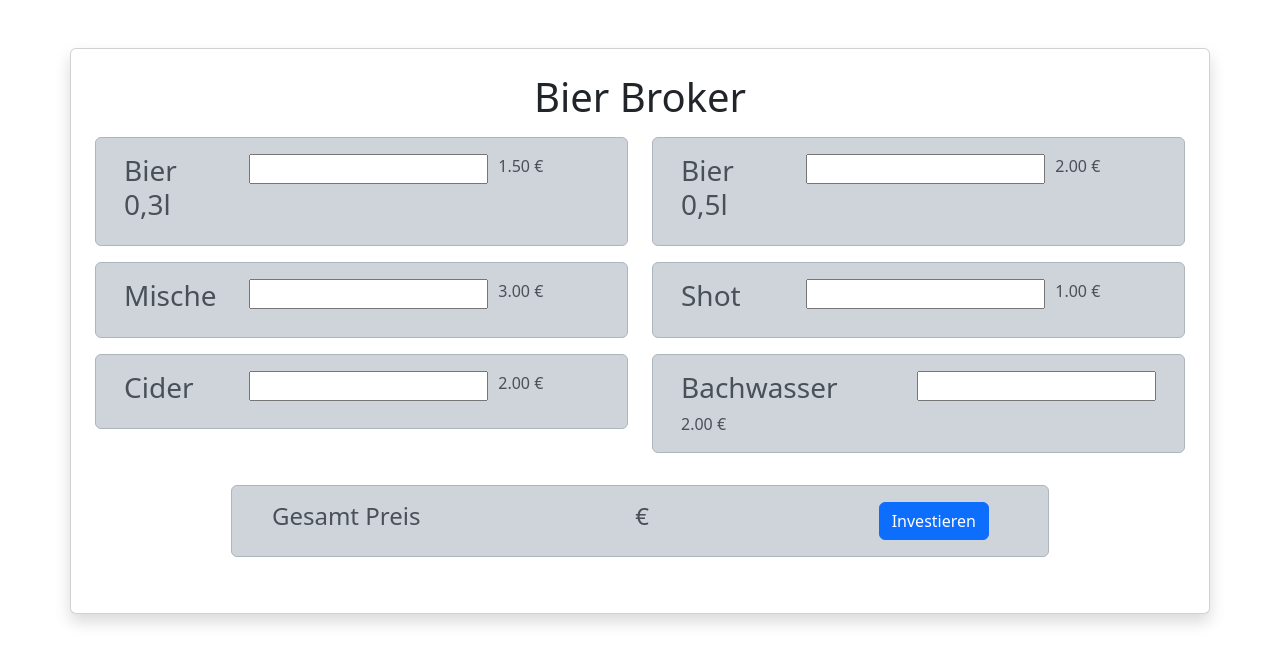
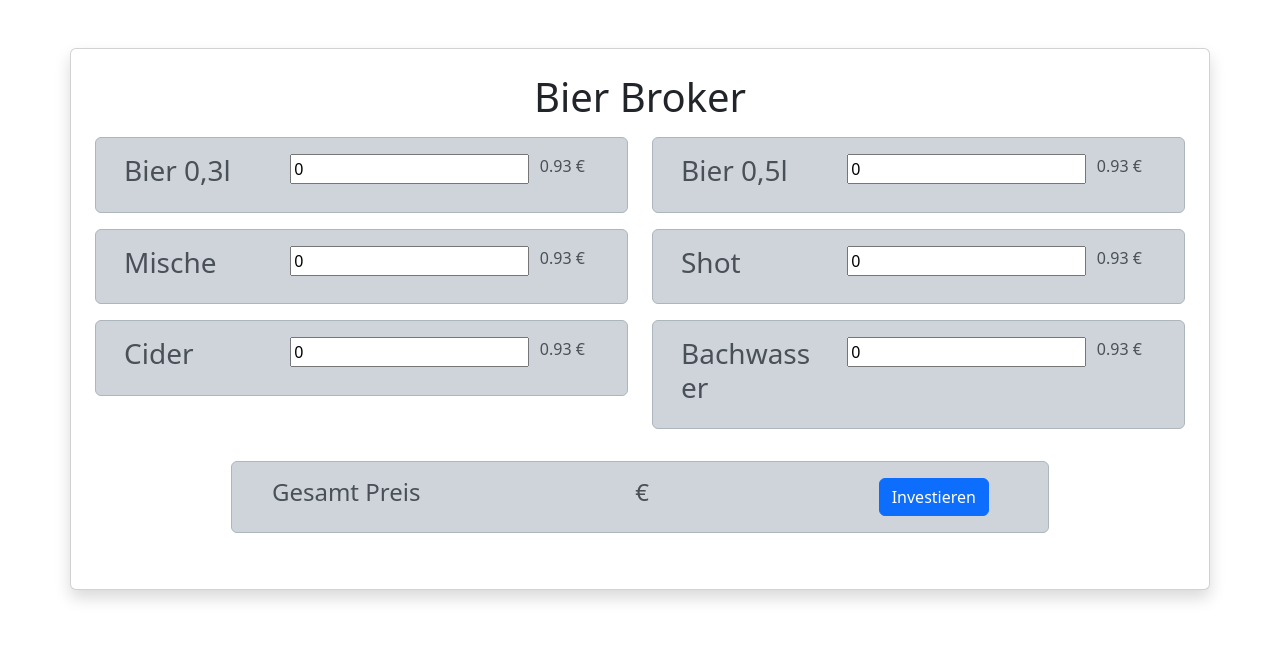
Before and after one commit to Bushty/stelli-bierboerse, a Flask app: page / in a window 1280 px wide. Shown: the top 664 px of the page. Run offline with Flask 3, Linux system fonts and the light colour scheme.

Commit message:
buttons.html: Anzeige von aktuellen Preisen funktioniert

```diff
--- a/app.py
+++ b/app.py
@@ -16,10 +16,38 @@ jsonPath = "./history.json"
 
 @app.route('/')
 def button_page():
+    # timestamps aus json laden
+    timestamps = get_timestamps()
+
+    # preise aus json laden
     beverages = get_history_prices()
 
-    # Render the page with six buttons
-    return render_template('buttons.html', beverages=beverages)
+    # config aus json laden
+    config = get_config()
+
+    lines = []
+    for beverage in beverages:
+        line = go.Scatter(
+            x = timestamps,                     # X-axis as a sequence of numbers
+            y = beverage['prices'],
+            mode = 'lines+markers',             # Display both lines and markers
+            line = dict(width=2), # Set line color to blue and line width
+            marker = dict(size=4),              # Set marker size for points on the line
+            name = beverage['name']
+        )
+        lines += [line]
+
+    graph_json = json.dumps(lines, cls=PlotlyJSONEncoder)
+
+    # aktuelle Preise zusammenfassen
+    latestPrices = [
+        {
+            "name": beverage["name"],
+            "price": beverage["prices"][-1]
+        }
+        for beverage in beverages
+    ]
+    return render_template('buttons.html', graph_json=graph_json, prices=latestPrices, config=config)
 
 @app.route('/graph')
 def graph_page():
@@ -55,11 +83,7 @@ def graph_page():
         for beverage in beverages
     ]
 
-
-
-    # Pass the graph data to the template
     return render_template('graph.html', graph_json=graph_json, prices=latestPrices, config=config)
-
 
 # @app.route('/update_graph', methods=['GET'])
 # def update_graph():
@@ -84,11 +108,9 @@ def graph_page():
 
 @app.route('/process_input', methods=['POST'])
 def process_input():
-    # Handle input from the button page
-    user_input = request.form.get('user_input')  # Assuming there is an input field in buttons.html
-    # You can use the input to call functions from financiallogic or datamanager
-    result = process_user_input(user_input)  # Replace with your actual processing logic
-    return jsonify(result=result)
+    print(request)
+
+    return "success"
 
 if __name__ == '__main__':
     app.run(debug=True)
--- a/templates/buttons.html
+++ b/templates/buttons.html
@@ -11,43 +11,46 @@
         <h1 class="mb-3 text-center">Bier Broker</h1>
         <div id="buttons" class="mb-3">
             <div class="row">
+
                 <div class="col">
                     <div class="row alert alert-dark mx-auto">
-                        <div class="col">
+                        <div class="col-4">
                             <h3 class="label label-primary">Bier 0,3l</h3>
                         </div>
                         <div class="col-6">
-                            <input type="number" name="anzahl" min="0" oninput="calculateTotalPrice()">
+                            <input type="number" id="bier03_anzahl" min="0" value="0" oninput="calculateTotalPrice()">
                         </div>
                         <div class="col">
-                            <span id="bier_price">1.50</span>
+                            <span id="bier03_price">1.50</span>
                             <span>€</span>
                         </div>
                     </div>
                 </div>
+
                 <div class="col col-lg-*">
                     <div class="row alert alert-dark mx-auto">
-                        <div class="col">
+                        <div class="col-4">
                             <h3 class="label label-primary">Bier 0,5l</h3>
                         </div>
                         <div class="col-6">
-                            <input type="number" name="anzahl" min="0" oninput="calculateTotalPrice()">
+                            <input type="number" id="bier05_anzahl" min="0" value="0" oninput="calculateTotalPrice()">
                         </div>
                         <div class="col">
-                            <span id="bier_big_price">2.00</span>
+                            <span id="bier05_price">2.00</span>
                             <span>€</span>
                         </div>
                     </div>
                 </div>
             </div>
+
             <div class="row">
                 <div class="col">
                     <div class="row alert alert-dark mx-auto">
-                        <div class="col">
+                        <div class="col-4">
                             <h3 class="label label-primary">Mische</h3>
                         </div>
                         <div class="col-6">
-                            <input type="number" name="anzahl" min="0" oninput="calculateTotalPrice()">
+                            <input type="number" id="mische_anzahl" min="0" value="0" oninput="calculateTotalPrice()">
                         </div>
                         <div class="col">
                             <span id="mische_price">3.00</span>
@@ -55,13 +58,14 @@
                         </div>
                     </div>
                 </div>
+
                 <div class="col col-lg-*">
                     <div class="row alert alert-dark mx-auto">
-                        <div class="col">
+                        <div class="col-4">
                             <h3 class="label label-primary">Shot</h3>
                         </div>
                         <div class="col-6">
-                            <input type="number" name="anzahl" min="0" oninput="calculateTotalPrice()">
+                            <input type="number" id="shot_anzahl" min="0" value="0" oninput="calculateTotalPrice()">
                         </div>
                         <div class="col">
                             <span id="shot_price">1.00</span>
@@ -70,14 +74,15 @@
                     </div>
                 </div>
             </div>
+
             <div class="row">
                 <div class="col">
                     <div class="row alert alert-dark mx-auto">
-                        <div class="col">
+                        <div class="col-4">
                             <h3 class="label label-primary">Cider</h3>
                         </div>
                         <div class="col-6">
-                            <input type="number" name="anzahl" min="0" oninput="calculateTotalPrice()">
+                            <input type="number" id="cider_anzahl" min="0" value="0" oninput="calculateTotalPrice()">
                         </div>
                         <div class="col">
                             <span id="cider_preis">2.00</span>
@@ -85,13 +90,14 @@
                         </div>
                     </div>
                 </div>
+
                 <div class="col col-lg-*">
                     <div class="row alert alert-dark mx-auto">
-                        <div class="col">
+                        <div class="col-4">
                             <h3 class="label label-primary">Bachwasser</h3>
                         </div>
-                        <div class="col">
-                            <input type="number" name="anzahl" min="0" oninput="calculateTotalPrice()" oninput="calculateTotalPrice()">
+                        <div class="col-6">
+                            <input type="number" id="bachwasser_anzahl" min="0" value="0" oninput="calculateTotalPrice()" oninput="calculateTotalPrice()">
                         </div>
                         <div class="col">
                             <span id="bachwasser_preis">2.00</span>
@@ -101,6 +107,7 @@
                 </div>
             </div>
         </div>
+
         <div class="mb-3 text-center ">
             <div class="row alert alert-dark mx-auto w-75">
                 <div class="col">
@@ -111,7 +118,7 @@
                     <span class="h4">€</span>
                 </div>
                 <div class="col">
-                    <button class="btn btn-primary">Investieren</button>
+                    <button onclick="invest()" class="btn btn-primary">Investieren</button>
                 </div>
             </div>
         </div>
@@ -119,45 +126,69 @@
     </div>
 
     <script>
-        function updatePrices() {
-            // Fetch updated prices every 5 minutes
-            fetch('/update_prices')  // Assumes an endpoint exists to provide updated prices
-                .then(response => response.json())
-                .then(data => {
-                    document.getElementById('bier_price').innerText = data.bier_03;
-                    document.getElementById('bier_big_price').innerText = data.bier_05;
-                    document.getElementById('mische_price').innerText = data.mische;
-                    document.getElementById('shot_price').innerText = data.shot;
-                    document.getElementById('cider_preis').innerText = data.cider;
-                    document.getElementById('bachwasser_preis').innerText = data.bachwasser;
-                })
-                .catch(error => console.error('Error fetching prices:', error));
-        }
+        ////////////
+        // Config //
+        ////////////
+        const config = {{ config|tojson|safe }}
+        const refreshTimer_s = config.intervall_s;
 
-        setInterval(updatePrices, 5 * 60 * 1000); // Update prices every 5 minutes
+        ///////////
+        // Timer //
+        ///////////
+        let seconds = refreshTimer_s;
+
+        // timer = setInterval(function() {
+        //     seconds--;
+        //     let minutes = Math.floor(seconds / 60);  // Minuten berechnen
+        //     let displaySeconds = seconds % 60;  // Sekunden berechnen
+
+        //     // Timer im Format MM:SS anzeigen
+        //     document.getElementById('timerDisplay').textContent =
+        //         `${minutes.toString().padStart(2, '0')}:${displaySeconds.toString().padStart(2, '0')}`;
+        // }, 1000);
+
+
+        //////////////////
+        // Auto Refresh //
+        //////////////////
+        setInterval(function() {
+            location.reload();
+        }, refreshTimer_s * 1000);
+
+        ////////////////
+        // Preisliste //
+        ////////////////
+        const prices = {{ prices|tojson|safe }};
+
+        const bier03_price = prices[0].price;
+        const bier05_price = prices[1].price;
+        const mische_price = prices[2].price;
+        const shot_price = prices[3].price;
+        const cider_price = prices[4].price;
+        const bachwasser_price = prices[5].price;
+
+        document.getElementById('bier03_price').innerText = bier03_price;
+        document.getElementById('bier05_price').innerText = bier05_price;
+        document.getElementById('mische_price').innerText = mische_price;
+        document.getElementById('shot_price').innerText = shot_price;
+        document.getElementById('cider_preis').innerText = cider_price;
+        document.getElementById('bachwasser_preis').innerText = bachwasser_price;
 
         function calculateTotalPrice() {
-            const bier03Price = parseFloat(document.getElementById('bier_price').innerText);
-            const bier05Price = parseFloat(document.getElementById('bier_big_price').innerText);
-            const mischePrice = parseFloat(document.getElementById('mische_price').innerText);
-            const shotPrice = parseFloat(document.getElementById('shot_price').innerText);
-            const ciderPrice = parseFloat(document.getElementById('cider_preis').innerText);
-            const bachwasserPrice = parseFloat(document.getElementById('bachwasser_preis').innerText);
-
-            const bier03Count = parseInt(document.getElementById('bier_03_input').value) || 0;
-            const bier05Count = parseInt(document.getElementById('bier_05_input').value) || 0;
-            const mischeCount = parseInt(document.getElementById('mische_input').value) || 0;
-            const shotCount = parseInt(document.getElementById('shot_input').value) || 0;
-            const ciderCount = parseInt(document.getElementById('cider_input').value) || 0;
-            const bachwasserCount = parseInt(document.getElementById('bachwasser_input').value) || 0;
+            const bier03Count = parseInt(document.getElementById('bier03_anzahl').value)         || 0;
+            const bier05Count = parseInt(document.getElementById('bier05_anzahl').value)         || 0;
+            const mischeCount = parseInt(document.getElementById('mische_anzahl').value)         || 0;
+            const shotCount = parseInt(document.getElementById('shot_anzahl').value)             || 0;
+            const ciderCount = parseInt(document.getElementById('cider_anzahl').value)           || 0;
+            const bachwasserCount = parseInt(document.getElementById('bachwasser_anzahl').value) || 0;
 
             const totalPrice =
-                (bier03Price * bier03Count) +
-                (bier05Price * bier05Count) +
-                (mischePrice * mischeCount) +
-                (shotPrice * shotCount) +
-                (ciderPrice * ciderCount) +
-                (bachwasserPrice * bachwasserCount);
+                (bier03_price * bier03Count) +
+                (bier05_price * bier05Count) +
+                (mische_price * mischeCount) +
+                (shot_price * shotCount) +
+                (cider_price * ciderCount) +
+                (bachwasser_price * bachwasserCount);
 
             document.getElementById('price_total').innerText = totalPrice.toFixed(2);
         }
@@ -165,23 +196,24 @@
         function invest() {
             // Collect input values
             const investmentData = {
-                bier_03: parseInt(document.getElementById('bier_03_input').value) || 0,
-                bier_05: parseInt(document.getElementById('bier_05_input').value) || 0,
-                mische: parseInt(document.getElementById('mische_input').value) || 0,
-                shot: parseInt(document.getElementById('shot_input').value) || 0,
-                cider: parseInt(document.getElementById('cider_input').value) || 0,
-                bachwasser: parseInt(document.getElementById('bachwasser_input').value) || 0
+                "bier03": parseInt(document.getElementById('bier03_anzahl').value) || 0,
+                "bier05": parseInt(document.getElementById('bier05_anzahl').value) || 0,
+                "mische": parseInt(document.getElementById('mische_anzahl').value) || 0,
+                "shot": parseInt(document.getElementById('shot_anzahl').value) || 0,
+                "cider": parseInt(document.getElementById('cider_anzahl').value) || 0,
+                "bachwasser": parseInt(document.getElementById('bachwasser_anzahl').value) || 0
             };
 
+            console.log(investmentData);
+
             // Send investment data to the server (assuming there's an endpoint to handle it)
-            fetch('/process_investment', {
+            fetch('/process_input', {
                 method: 'POST',
                 headers: {
                     'Content-Type': 'application/json'
                 },
                 body: JSON.stringify(investmentData)
             })
-            .then(response => response.json())
             .then(data => {
                 console.log('Investment processed:', data);
             })
```
Also changed, not shown: history.json (+22 -22 lines), templates/graph.html (+1 -6 lines).
